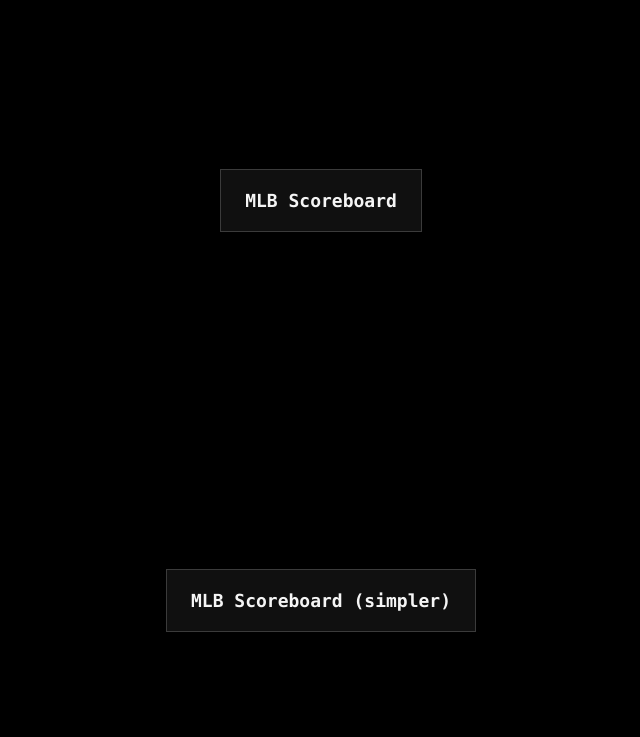
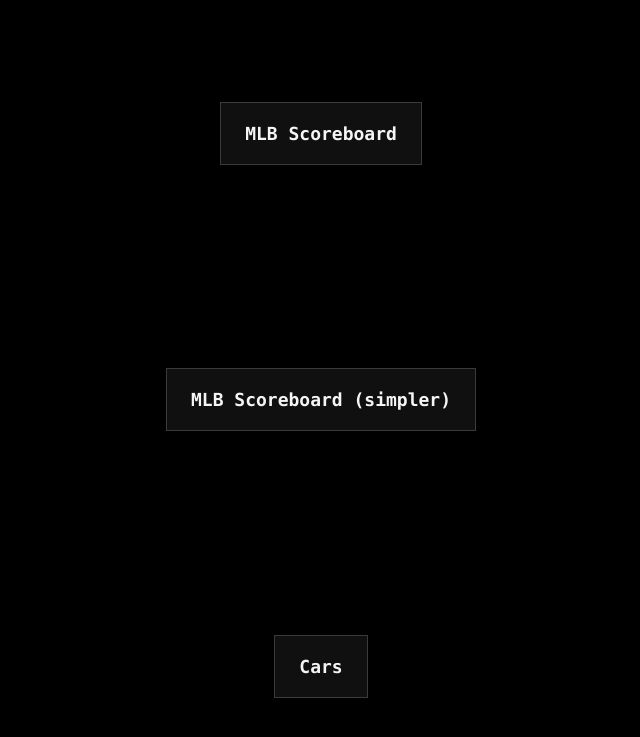
Before and after one commit to rtphokie/ootgames, a Flask app: page / in a window 1280 px wide. Shown: the top 737 px of the page, without its empty margins (319-959 px from the left). Run offline with Flask 3, Linux system fonts and the light colour scheme.

Commit message:
add button to home

```diff
--- a/templates/home.html
+++ b/templates/home.html
@@ -44,5 +44,8 @@
     <div class="card">
         <a href="/otg">MLB Scoreboard (simpler)</a>
     </div>
+    <div class="card">
+        <a href="/vehicles">Cars</a>
+    </div>
 </body>
 </html>
```
Also changed, not shown: 1 other file.
